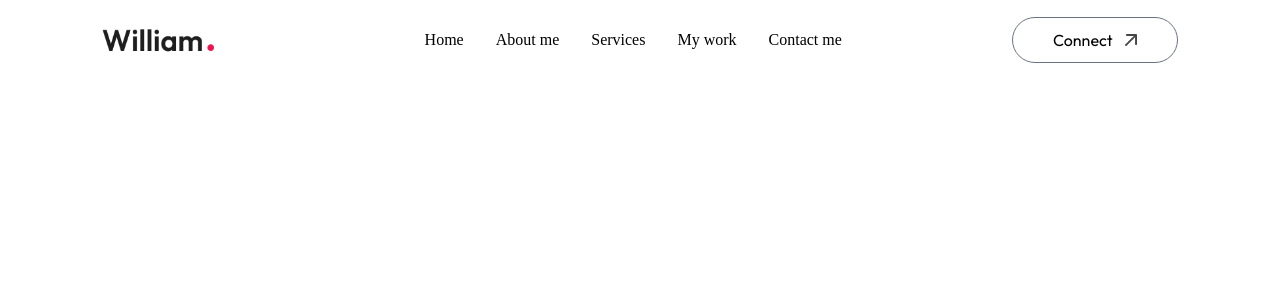
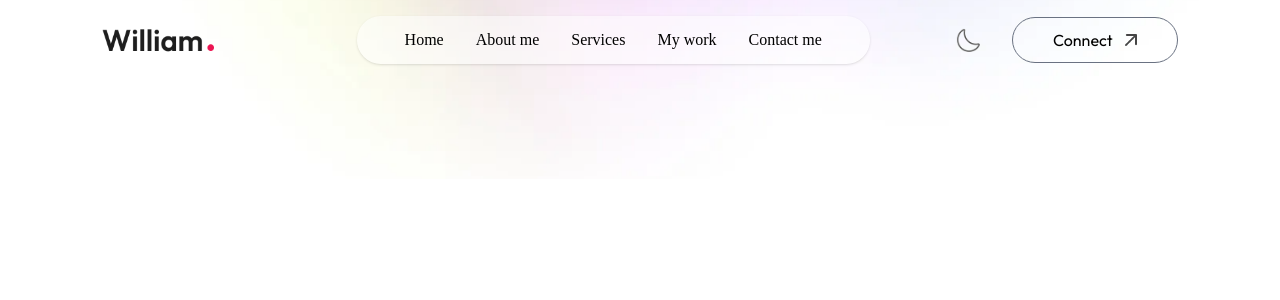
Before and after one commit to ryzhkoandrey/gs-portfolio, a Next.js app: page / in a window 1280 px wide. Shown: the top 300 px of the page. Built offline with nearby package versions, Linux system fonts and the light colour scheme; a web font is replaced by a local one.

Commit message:
Enhance Navbar UI with background and buttons
Added a fixed background image to the Navbar and improved the button section by introducing theme and menu buttons. Updated menu styling for better visual appearance.

```diff
--- a/app/components/Navbar.jsx
+++ b/app/components/Navbar.jsx
@@ -4,6 +4,11 @@ import { assets } from '@/assets/assets';
 const Navbar = () => {
    return (
       <>
+         {/* background */}
+         <div className="fixed top-0 right-0 w-11/12 -z-10 translate-y-[-80%]">
+            <Image src={assets.header_bg_color} alt="" className="w-full" />
+         </div>
+
          <nav className="w-full fixed px-5 lg:px-8 xl:px-[8%] py-4 flex items-center justify-between z-50">
             {/* logo */}
             <a href="#top">
@@ -15,7 +20,10 @@ const Navbar = () => {
             </a>
 
             {/* menu */}
-            <ul className="hidden md:flex items-center gap-6 lg:gap-8 rounded-full px-12 py-3 font-Ovo">
+            <ul
+               className="hidden md:flex items-center gap-6 lg:gap-8 rounded-full px-12 py-3
+               font-Ovo bg-white/50 shadow-sm"
+            >
                <li>
                   <a href="#top">Home</a>
                </li>
@@ -34,14 +42,26 @@ const Navbar = () => {
             </ul>
 
             {/* btns */}
-            <div>
+            <div className="flex items-center gap-4">
+               {/* theme btn */}
+               <button>
+                  <Image src={assets.moon_icon} alt="" className="w-6" />
+               </button>
+
+               {/* connect btn */}
                <a
                   href="#contact"
-                  className="hidden lg:flex items-center gap-3 px-10 py-2.5 border border-gray-500 rounded-full ml-4"
+                  className="hidden lg:flex items-center gap-3 px-10 py-2.5
+                  border border-gray-500 rounded-full ml-4"
                >
                   Connect
                   <Image src={assets.arrow_icon} alt="" className="w-3" />
                </a>
+
+               {/* menu btn */}
+               <button className="block md:hidden ml-3">
+                  <Image src={assets.menu_black} alt="" className="w-6" />
+               </button>
             </div>
          </nav>
       </>
```
